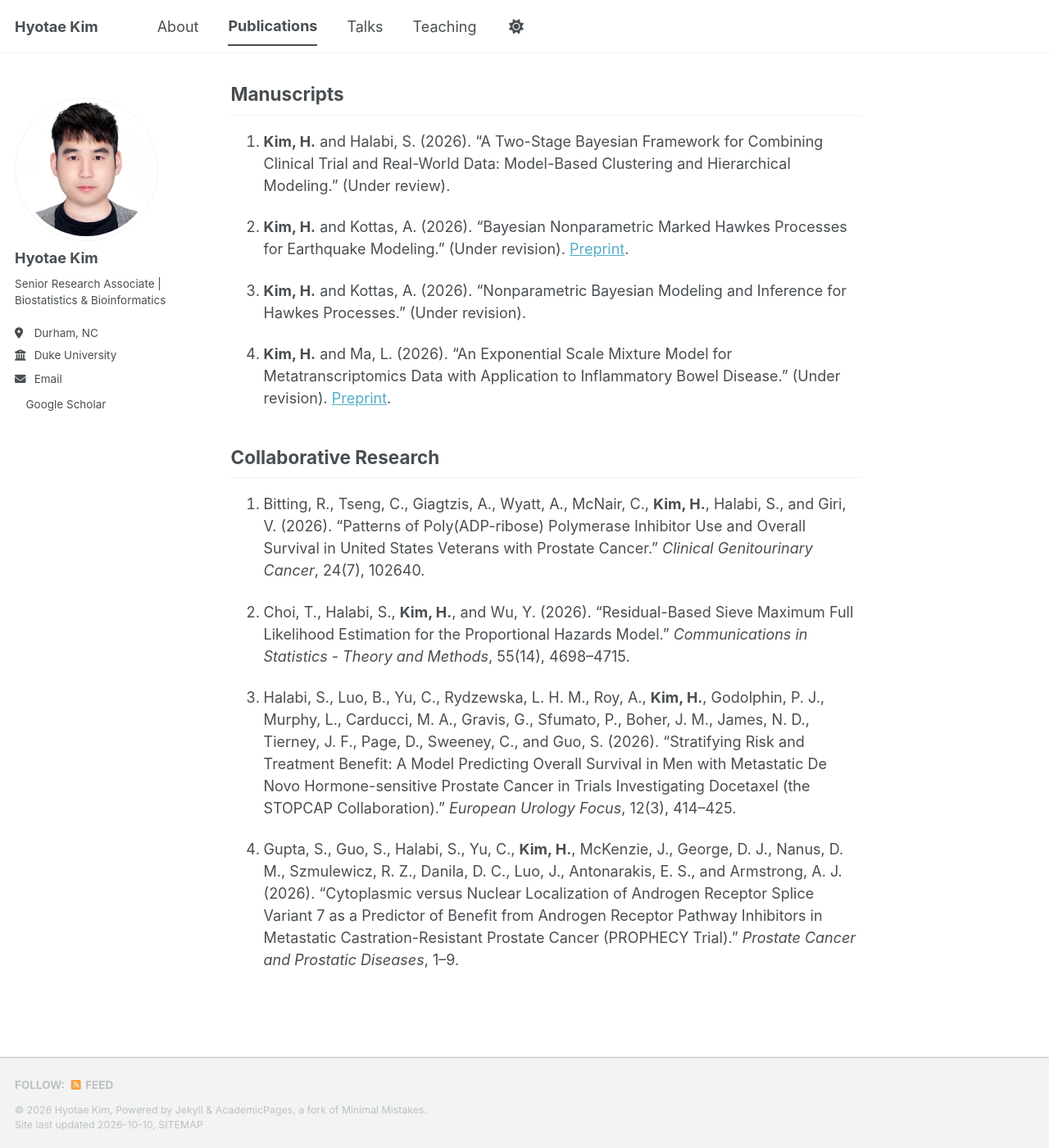
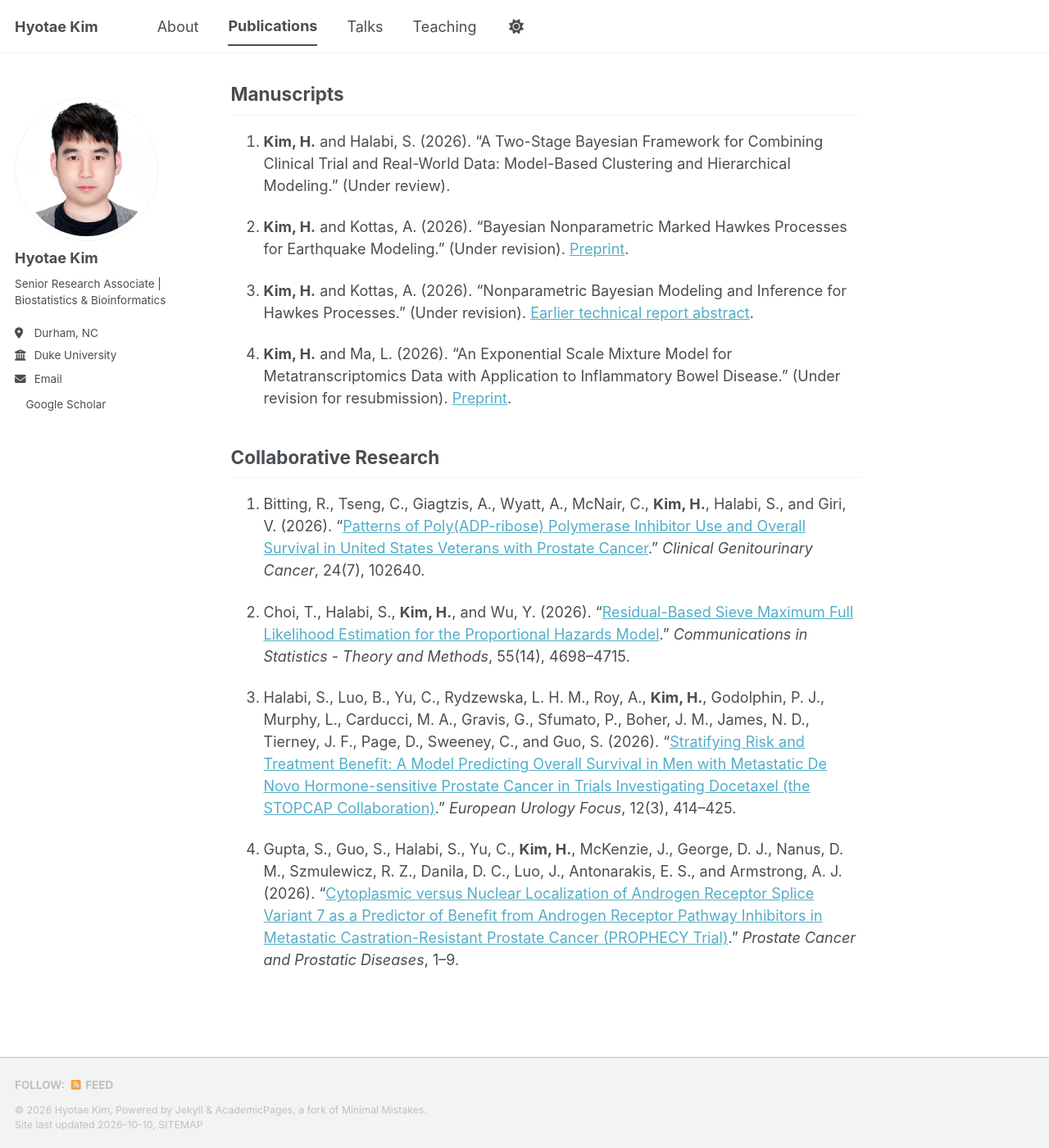
Before and after one commit to HyotaeKim/hyotaekim.github.io, a Jekyll site: the page built from _pages/publications.md, in a window 1280 px wide and 1400 px high, scrolled down 538 px. Shown: the whole window at 82% size. Built offline with Jekyll 4.4.1, drawn with Linux system fonts in a browser that asks for light colours; our own code applies the rules of GitHub Pages for plain Markdown files; a style sheet for code colours, icons or effects is not loaded; some of the changed text lies outside the part shown.

Commit message:
Update publications.md

```diff
--- a/_pages/publications.md
+++ b/_pages/publications.md
@@ -12,9 +12,9 @@ author_profile: true
 
 2. **Kim, H.** and Kottas, A. (2022). "[Erlang mixture modeling for Poisson process intensities](https://doi.org/10.1007/s11222-021-10064-0)." *Statistics and Computing*, 32, 3.
 
-3. Xiao, S., Kottas, A., Sansó, B., and **Kim, H.** (2021). "Nonparametric Bayesian modeling and estimation for renewal processes." *Technometrics*, 63(1), 100–115.
+3. Xiao, S., Kottas, A., Sansó, B., and **Kim, H.** (2021). "[Nonparametric Bayesian modeling and estimation for renewal processes](https://doi.org/10.1080/00401706.2019.1693428)." *Technometrics*, 63(1), 100–115.
 
-4. **Kim, H.**, Jo, S., and Choi, T. (2015). "Performance comparison of random number generators based on Adaptive Rejection Sampling." *Korean Data and Information Science Society*, 26(3), 593–610.
+4. **Kim, H.**, Jo, S., and Choi, T. (2015). "[Performance comparison of random number generators based on Adaptive Rejection Sampling](https://doi.org/10.7465/jkdi.2015.26.3.593)." *Journal of the Korean Data & Information Science Society*, 26(3), 593–610.
 
 ## Manuscripts
 
@@ -22,16 +22,16 @@ author_profile: true
 
 2. **Kim, H.** and Kottas, A. (2026). "Bayesian Nonparametric Marked Hawkes Processes for Earthquake Modeling." (Under revision). [Preprint](https://arxiv.org/abs/2511.22538).
 
-3. **Kim, H.** and Kottas, A. (2026). "Nonparametric Bayesian Modeling and Inference for Hawkes Processes." (Under revision).
+3. **Kim, H.** and Kottas, A. (2026). "Nonparametric Bayesian Modeling and Inference for Hawkes Processes." (Under revision). [Earlier technical report abstract](https://tr.soe.ucsc.edu/research/technical-reports/UCSC-SOE-20-08).
 
-4. **Kim, H.** and Ma, L. (2026). "An Exponential Scale Mixture Model for Metatranscriptomics Data with Application to Inflammatory Bowel Disease." (Under revision). [Preprint](https://pmc.ncbi.nlm.nih.gov/articles/PMC13192739/).
+4. **Kim, H.** and Ma, L. (2026). "An Exponential Scale Mixture Model for Metatranscriptomics Data with Application to Inflammatory Bowel Disease." (Under revision for resubmission). [Preprint](https://pmc.ncbi.nlm.nih.gov/articles/PMC13192739/).
 
 ## Collaborative Research
 
-1. Bitting, R., Tseng, C., Giagtzis, A., Wyatt, A., McNair, C., **Kim, H.**, Halabi, S., and Giri, V. (2026). "Patterns of Poly(ADP-ribose) Polymerase Inhibitor Use and Overall Survival in United States Veterans with Prostate Cancer." *Clinical Genitourinary Cancer*, 24(7), 102640.
+1. Bitting, R., Tseng, C., Giagtzis, A., Wyatt, A., McNair, C., **Kim, H.**, Halabi, S., and Giri, V. (2026). "[Patterns of Poly(ADP-ribose) Polymerase Inhibitor Use and Overall Survival in United States Veterans with Prostate Cancer](https://doi.org/10.1016/j.clgc.2026.102640)." *Clinical Genitourinary Cancer*, 24(7), 102640.
 
-2. Choi, T., Halabi, S., **Kim, H.**, and Wu, Y. (2026). "Residual-Based Sieve Maximum Full Likelihood Estimation for the Proportional Hazards Model." *Communications in Statistics - Theory and Methods*, 55(14), 4698–4715.
+2. Choi, T., Halabi, S., **Kim, H.**, and Wu, Y. (2026). "[Residual-Based Sieve Maximum Full Likelihood Estimation for the Proportional Hazards Model](https://doi.org/10.1080/03610926.2026.2618622)." *Communications in Statistics - Theory and Methods*, 55(14), 4698–4715.
 
-3. Halabi, S., Luo, B., Yu, C., Rydzewska, L. H. M., Roy, A., **Kim, H.**, Godolphin, P. J., Murphy, L., Carducci, M. A., Gravis, G., Sfumato, P., Boher, J. M., James, N. D., Tierney, J. F., Page, D., Sweeney, C., and Guo, S. (2026). "Stratifying Risk and Treatment Benefit: A Model Predicting Overall Survival in Men with Metastatic De Novo Hormone-sensitive Prostate Cancer in Trials Investigating Docetaxel (the STOPCAP Collaboration)." *European Urology Focus*, 12(3), 414–425.
+3. Halabi, S., Luo, B., Yu, C., Rydzewska, L. H. M., Roy, A., **Kim, H.**, Godolphin, P. J., Murphy, L., Carducci, M. A., Gravis, G., Sfumato, P., Boher, J. M., James, N. D., Tierney, J. F., Page, D., Sweeney, C., and Guo, S. (2026). "[Stratifying Risk and Treatment Benefit: A Model Predicting Overall Survival in Men with Metastatic De Novo Hormone-sensitive Prostate Cancer in Trials Investigating Docetaxel (the STOPCAP Collaboration)](https://doi.org/10.1016/j.euf.2026.02.001)." *European Urology Focus*, 12(3), 414–425.
 
-4. Gupta, S., Guo, S., Halabi, S., Yu, C., **Kim, H.**, McKenzie, J., George, D. J., Nanus, D. M., Szmulewicz, R. Z., Danila, D. C., Luo, J., Antonarakis, E. S., and Armstrong, A. J. (2026). "Cytoplasmic versus Nuclear Localization of Androgen Receptor Splice Variant 7 as a Predictor of Benefit from Androgen Receptor Pathway Inhibitors in Metastatic Castration-Resistant Prostate Cancer (PROPHECY Trial)." *Prostate Cancer and Prostatic Diseases*, 1–9.
+4. Gupta, S., Guo, S., Halabi, S., Yu, C., **Kim, H.**, McKenzie, J., George, D. J., Nanus, D. M., Szmulewicz, R. Z., Danila, D. C., Luo, J., Antonarakis, E. S., and Armstrong, A. J. (2026). "[Cytoplasmic versus Nuclear Localization of Androgen Receptor Splice Variant 7 as a Predictor of Benefit from Androgen Receptor Pathway Inhibitors in Metastatic Castration-Resistant Prostate Cancer (PROPHECY Trial)](https://doi.org/10.1038/s41391-026-01113-8)." *Prostate Cancer and Prostatic Diseases*, 1–9.
```
